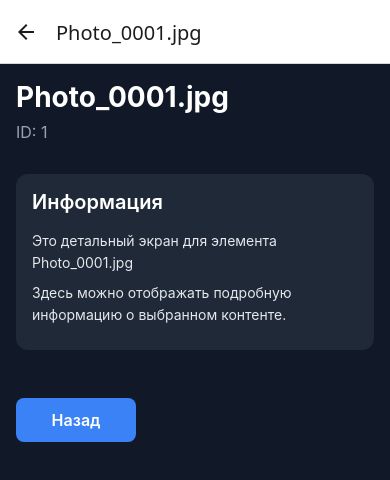
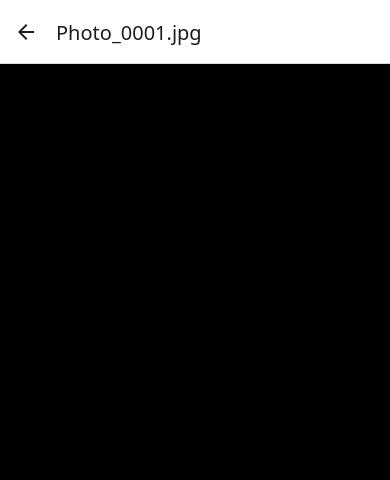
Before and after one commit to makhin/tv, a React Native app: screen /Home in a window 390 px wide. Both pictures are taken after a click on the element 195 px from the left and 196 px from the top of the page. Shown: the top 480 px of the page. Built offline with nearby package versions, Linux system fonts and the light colour scheme.

Commit message:
change detail screen

```diff
--- a/src/navigation/RootNavigator.tsx
+++ b/src/navigation/RootNavigator.tsx
@@ -4,7 +4,6 @@ import { NavigationContainer } from '@react-navigation/native';
 import { createNativeStackNavigator } from '@react-navigation/native-stack';
 import { Platform } from 'react-native';
 
-// ������ �������
 import HomeScreen from '@/screens/HomeScreen';
 import DetailScreen from '@/screens/DetailScreen';
 import SettingsScreen from '@/screens/SettingsScreen';
@@ -30,7 +29,7 @@ export const RootNavigator: React.FC = () => {
           },
         }}
       >
-        <Stack.Screen name="Home" component={HomeScreen} options={{ title: 'Home' }} />
+        <Stack.Screen name="Home" component={HomeScreen} options={{ title: 'Photobank' }} />
         <Stack.Screen
           name="Detail"
           component={DetailScreen}
--- a/src/screens/DetailScreen.tsx
+++ b/src/screens/DetailScreen.tsx
@@ -1,83 +1,39 @@
 // src/screens/DetailScreen.tsx
 import React from 'react';
-import { View, Text, StyleSheet, Platform, ScrollView } from 'react-native';
+import { View, StyleSheet, Image, Dimensions } from 'react-native';
 import { NativeStackScreenProps } from '@react-navigation/native-stack';
 import { RootStackParamList } from '@/navigation/RootNavigator';
-import { FocusableButton } from '@/components/FocusableButton';
 
 type Props = NativeStackScreenProps<RootStackParamList, 'Detail'>;
 
-const DetailScreen: React.FC<Props> = ({ route, navigation }) => {
-  const { itemId, title } = route.params;
+const { width, height } = Dimensions.get('window');
+
+const DetailScreen: React.FC<Props> = ({ route }) => {
+  const { previewUrl } = route.params;
 
   return (
-    <ScrollView style={styles.container}>
-      <View style={styles.content}>
-        <Text style={styles.title}>{title}</Text>
-        <Text style={styles.subtitle}>ID: {itemId}</Text>
-
-        <View style={styles.infoSection}>
-          <Text style={styles.sectionTitle}>Информация</Text>
-          <Text style={styles.infoText}>
-            Это детальный экран для элемента {title}
-          </Text>
-          <Text style={styles.infoText}>
-            Здесь можно отображать подробную информацию о выбранном контенте.
-          </Text>
-        </View>
-
-        <View style={styles.buttonContainer}>
-          <FocusableButton
-            title="Назад"
-            onPress={() => navigation.goBack()}
-            hasTVPreferredFocus={true}
-          />
-        </View>
-      </View>
-    </ScrollView>
+    <View style={styles.container}>
+      {previewUrl && (
+        <Image
+          source={{ uri: previewUrl }}
+          style={styles.image}
+          resizeMode="contain"
+        />
+      )}
+    </View>
   );
 };
 
 const styles = StyleSheet.create({
   container: {
     flex: 1,
-    backgroundColor: '#111827',
+    backgroundColor: '#000000',
+    justifyContent: 'center',
+    alignItems: 'center',
   },
-  content: {
-    padding: Platform.isTV ? 32 : 16,
-  },
-  title: {
-    fontSize: Platform.isTV ? 42 : 28,
-    fontWeight: 'bold',
-    color: '#ffffff',
-    marginBottom: 8,
-  },
-  subtitle: {
-    fontSize: Platform.isTV ? 24 : 16,
-    color: '#9ca3af',
-    marginBottom: 32,
-  },
-  infoSection: {
-    backgroundColor: '#1f2937',
-    padding: Platform.isTV ? 24 : 16,
-    borderRadius: 12,
-    marginBottom: 24,
-  },
-  sectionTitle: {
-    fontSize: Platform.isTV ? 28 : 20,
-    fontWeight: '600',
-    color: '#ffffff',
-    marginBottom: 16,
-  },
-  infoText: {
-    fontSize: Platform.isTV ? 20 : 14,
-    color: '#e5e7eb',
-    lineHeight: Platform.isTV ? 32 : 22,
-    marginBottom: 8,
-  },
-  buttonContainer: {
-    marginTop: 24,
-    alignItems: 'flex-start',
+  image: {
+    width: width,
+    height: height,
   },
 });
 
```
